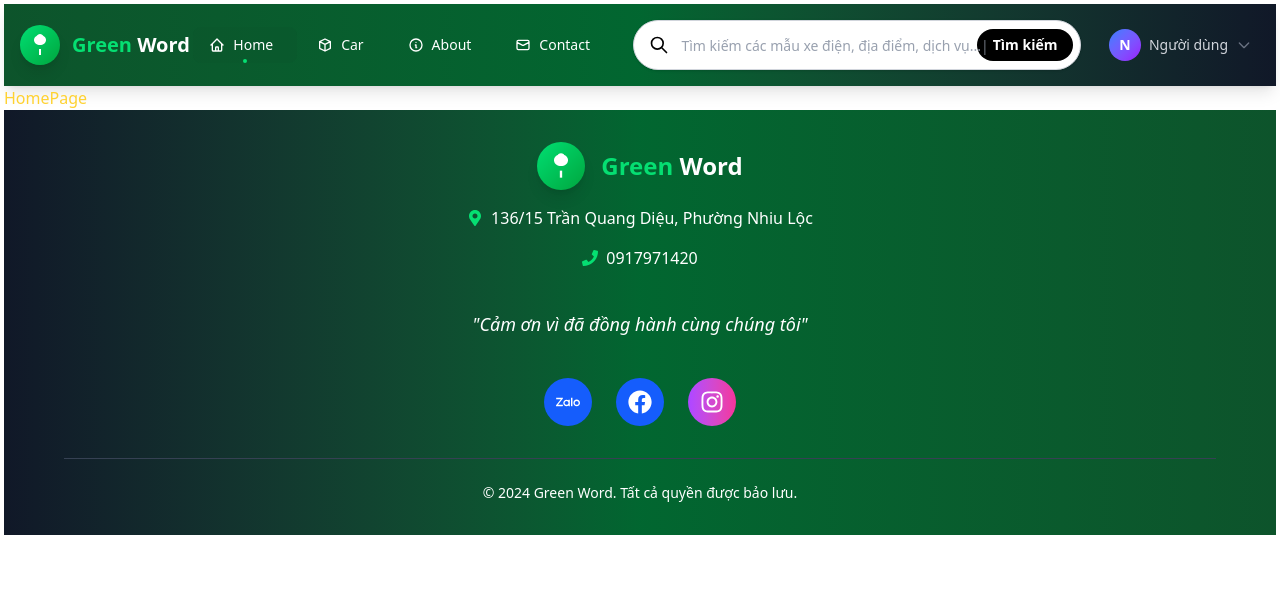
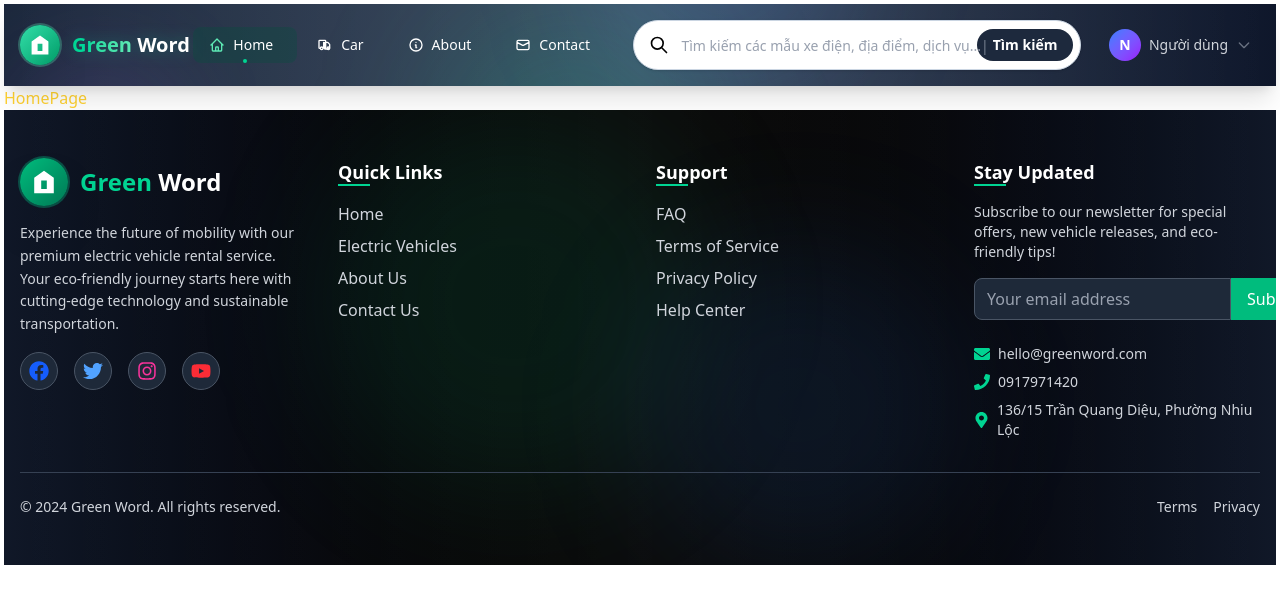
Before and after one commit to hnht95/SWP391-FE, a React (Vite) app: page / in a window 1280 px wide. Shown: the top 604 px of the page. Built offline with nearby package versions, Linux system fonts and the light colour scheme.

Commit message:
update header/footer UI

```diff
--- a/src/landing/user/component/Footer.tsx
+++ b/src/landing/user/component/Footer.tsx
@@ -1,91 +1,135 @@
 import React from "react";
-import { FaFacebook, FaInstagram, FaPhone, FaMapMarkerAlt } from "react-icons/fa";
+import { FaFacebook, FaInstagram, FaPhone, FaMapMarkerAlt, FaEnvelope, FaTwitter, FaYoutube } from "react-icons/fa";
 import { SiZalo } from "react-icons/si";
 
 const Footer = () => {
   return (
-    <footer className="bg-gradient-to-r from-gray-900 via-green-800 to-green-900 text-white py-8 px-4">
-      <div className="max-w-6xl mx-auto">
-        {/* Main Content */}
-        <div className="text-center space-y-6">
-          {/* Company Info */}
+    <footer className="bg-gradient-to-r from-gray-900 via-black to-gray-900 text-white py-12 px-4 relative overflow-hidden">
+      {/* Light reflection effects */}
+      <div className="absolute inset-0 bg-gradient-to-r from-transparent via-white/5 to-transparent"></div>
+      <div className="absolute top-0 left-1/4 w-96 h-96 bg-emerald-500/10 rounded-full blur-3xl"></div>
+      <div className="absolute bottom-0 right-1/4 w-80 h-80 bg-blue-500/10 rounded-full blur-3xl"></div>
+
+      <div className="relative z-10">
+        <div className="max-w-7xl mx-auto">
+          {/* Main Footer Content */}
+          <div className="grid grid-cols-1 md:grid-cols-2 lg:grid-cols-4 gap-8 mb-8">
+
+            {/* Company Information */}
             <div className="space-y-4">
-            <div className="flex items-center justify-center space-x-4">
-              <div className="w-12 h-12 bg-gradient-to-br from-green-400 to-green-600 rounded-full flex items-center justify-center shadow-lg">
-                <svg className="w-7 h-7 text-white" viewBox="0 0 24 24" fill="currentColor">
-                  {/* Tree trunk */}
-                  <path d="M12 16v6" stroke="currentColor" strokeWidth="2" fill="none"/>
-                  {/* Tree leaves - main canopy */}
-                  <path d="M12 2c-3 0-6 2-6 5s3 5 6 5 6-2 6-5-3-5-6-5z" fill="currentColor"/>
-                  {/* Tree leaves - smaller canopy */}
-                  <path d="M12 4c-2 0-4 1.5-4 3.5s2 3.5 4 3.5 4-1.5 4-3.5-2-3.5-4-3.5z" fill="currentColor"/>
-                  {/* Tree leaves - top */}
-                  <path d="M12 1c-1.5 0-3 1-3 2.5s1.5 2.5 3 2.5 3-1 3-2.5-1.5-2.5-3-2.5z" fill="currentColor"/>
+              <div className="flex items-center space-x-3">
+                <div className="w-12 h-12 bg-gradient-to-br from-emerald-500 to-emerald-700 rounded-full flex items-center justify-center shadow-2xl ring-2 ring-emerald-400/30 relative overflow-hidden group">
+                  <div className="absolute inset-0 bg-gradient-to-r from-transparent via-white/20 to-transparent opacity-0 group-hover:opacity-100 transition-opacity duration-500"></div>
+                  <div className="absolute -inset-1 bg-emerald-400/30 rounded-full blur-sm opacity-0 group-hover:opacity-100 transition-opacity duration-500"></div>
+                  <svg className="w-7 h-7 text-white" fill="currentColor" viewBox="0 0 20 20">
+                    <path fillRule="evenodd" d="M10 2L3 7v11h14V7l-7-5zM8 15V9h4v6H8z" clipRule="evenodd" />
                   </svg>
                 </div>
                 <h3 className="text-2xl font-bold text-white">
-                <span className="text-green-400">Green</span> Word
+                  <span className="text-emerald-400">Green</span> Word
                 </h3>
               </div>
-
-            {/* Address */}
-            <div className="flex items-center justify-center space-x-2 text-white">
-              <FaMapMarkerAlt className="text-green-400" />
-              <span>136/15 Trần Quang Diệu, Phường Nhiu Lộc</span>
-            </div>
-
-            {/* Phone */}
-            <div className="flex items-center justify-center space-x-2 text-white">
-              <FaPhone className="text-green-400" />
-              <span>0917971420</span>
+              <p className="text-gray-300 text-sm leading-relaxed">
+                Experience the future of mobility with our premium electric vehicle rental service.
+                Your eco-friendly journey starts here with cutting-edge technology and sustainable transportation.
+              </p>
+              <div className="flex space-x-4">
+                <a href="https://facebook.com" className="p-2 bg-gray-800 rounded-full hover:bg-gray-700 transition-colors duration-300 group border border-gray-600 relative overflow-hidden">
+                  <div className="absolute inset-0 bg-gradient-to-r from-transparent via-white/10 to-transparent -translate-x-full group-hover:translate-x-full transition-transform duration-700"></div>
+                  <div className="absolute -inset-1 bg-blue-500/20 rounded-full blur-sm opacity-0 group-hover:opacity-100 transition-opacity duration-300"></div>
+                  <FaFacebook className="w-5 h-5 text-blue-600 group-hover:text-blue-500 group-hover:scale-110 transition-all duration-300" />
+                </a>
+                <a href="https://twitter.com" className="p-2 bg-gray-800 rounded-full hover:bg-gray-700 transition-colors duration-300 group border border-gray-600 relative overflow-hidden">
+                  <div className="absolute inset-0 bg-gradient-to-r from-transparent via-white/10 to-transparent -translate-x-full group-hover:translate-x-full transition-transform duration-700"></div>
+                  <div className="absolute -inset-1 bg-blue-400/20 rounded-full blur-sm opacity-0 group-hover:opacity-100 transition-opacity duration-300"></div>
+                  <FaTwitter className="w-5 h-5 text-blue-400 group-hover:text-blue-300 group-hover:scale-110 transition-all duration-300" />
+                </a>
+                <a href="https://instagram.com" className="p-2 bg-gray-800 rounded-full hover:bg-gray-700 transition-colors duration-300 group border border-gray-600 relative overflow-hidden">
+                  <div className="absolute inset-0 bg-gradient-to-r from-transparent via-white/10 to-transparent -translate-x-full group-hover:translate-x-full transition-transform duration-700"></div>
+                  <div className="absolute -inset-1 bg-gradient-to-r from-purple-500/20 to-pink-500/20 rounded-full blur-sm opacity-0 group-hover:opacity-100 transition-opacity duration-300"></div>
+                  <FaInstagram className="w-5 h-5 text-pink-500 group-hover:text-pink-400 group-hover:scale-110 transition-all duration-300" />
+                </a>
+                <a href="https://youtube.com" className="p-2 bg-gray-800 rounded-full hover:bg-gray-700 transition-colors duration-300 group border border-gray-600 relative overflow-hidden">
+                  <div className="absolute inset-0 bg-gradient-to-r from-transparent via-white/10 to-transparent -translate-x-full group-hover:translate-x-full transition-transform duration-700"></div>
+                  <div className="absolute -inset-1 bg-red-500/20 rounded-full blur-sm opacity-0 group-hover:opacity-100 transition-opacity duration-300"></div>
+                  <FaYoutube className="w-5 h-5 text-red-500 group-hover:text-red-400 group-hover:scale-110 transition-all duration-300" />
+                </a>
               </div>
             </div>
 
-          {/* Thank you message */}
-          <div className="py-4">
-            <p className="text-lg text-white italic">
-              "Cảm ơn vì đã đồng hành cùng chúng tôi"
-            </p>
+            {/* Quick Links */}
+            <div className="space-y-4">
+              <h4 className="text-lg font-semibold text-white relative">
+                Quick Links
+                <div className="absolute bottom-0 left-0 w-8 h-0.5 bg-emerald-400"></div>
+              </h4>
+              <div className="space-y-2">
+                <a href="/" className="block text-gray-300 hover:text-emerald-400 transition-colors duration-300">Home</a>
+                <a href="/vehicles" className="block text-gray-300 hover:text-emerald-400 transition-colors duration-300">Electric Vehicles</a>
+                <a href="/about" className="block text-gray-300 hover:text-emerald-400 transition-colors duration-300">About Us</a>
+                <a href="/contact" className="block text-gray-300 hover:text-emerald-400 transition-colors duration-300">Contact Us</a>
+              </div>
             </div>
 
-          {/* Social Media Icons */}
-          <div className="flex justify-center space-x-6">
-            {/* Zalo */}
-            <a
-              href="https://zalo.me/0917971420"
-              target="_blank"
-              rel="noopener noreferrer"
-              className="p-3 bg-blue-600 rounded-full hover:bg-blue-700 transition-colors duration-300 group"
-            >
-              <SiZalo className="w-6 h-6 text-white group-hover:scale-110 transition-transform duration-300" />
-            </a>
+            {/* Support */}
+            <div className="space-y-4">
+              <h4 className="text-lg font-semibold text-white relative">
+                Support
+                <div className="absolute bottom-0 left-0 w-8 h-0.5 bg-emerald-400"></div>
+              </h4>
+              <div className="space-y-2">
+                <a href="/faq" className="block text-gray-300 hover:text-emerald-400 transition-colors duration-300">FAQ</a>
+                <a href="/terms" className="block text-gray-300 hover:text-emerald-400 transition-colors duration-300">Terms of Service</a>
+                <a href="/privacy" className="block text-gray-300 hover:text-emerald-400 transition-colors duration-300">Privacy Policy</a>
+                <a href="/help" className="block text-gray-300 hover:text-emerald-400 transition-colors duration-300">Help Center</a>
+              </div>
+            </div>
 
-            {/* Facebook */}
-            <a
-              href="https://facebook.com"
-              target="_blank"
-              rel="noopener noreferrer"
-              className="p-3 bg-blue-600 rounded-full hover:bg-blue-700 transition-colors duration-300 group"
-            >
-              <FaFacebook className="w-6 h-6 text-white group-hover:scale-110 transition-transform duration-300" />
-            </a>
-
-            {/* Instagram */}
-            <a
-              href="https://instagram.com"
-              target="_blank"
-              rel="noopener noreferrer"
-              className="p-3 bg-gradient-to-r from-purple-500 to-pink-500 rounded-full hover:from-purple-600 hover:to-pink-600 transition-all duration-300 group"
-            >
-              <FaInstagram className="w-6 h-6 text-white group-hover:scale-110 transition-transform duration-300" />
-            </a>
+            {/* Stay Updated & Contact */}
+            <div className="space-y-4">
+              <h4 className="text-lg font-semibold text-white relative">
+                Stay Updated
+                <div className="absolute bottom-0 left-0 w-8 h-0.5 bg-emerald-400"></div>
+              </h4>
+              <p className="text-gray-300 text-sm">
+                Subscribe to our newsletter for special offers, new vehicle releases, and eco-friendly tips!
+              </p>
+              <div className="flex">
+                <input
+                  type="email"
+                  placeholder="Your email address"
+                  className="flex-1 px-3 py-2 bg-gray-800 border border-gray-600 rounded-l-lg text-white placeholder-gray-400 focus:outline-none focus:ring-2 focus:ring-emerald-400 focus:border-transparent"
+                />
+                <button className="px-4 py-2 bg-emerald-500 hover:bg-emerald-600 text-white font-medium rounded-r-lg transition-colors duration-300">
+                  Subscribe
+                </button>
+              </div>
+              <div className="space-y-2 pt-2">
+                <div className="flex items-center space-x-2 text-gray-300">
+                  <FaEnvelope className="text-emerald-400" />
+                  <span className="text-sm">hello@greenword.com</span>
+                </div>
+                <div className="flex items-center space-x-2 text-gray-300">
+                  <FaPhone className="text-emerald-400" />
+                  <span className="text-sm">0917971420</span>
+                </div>
+                <div className="flex items-center space-x-2 text-gray-300">
+                  <FaMapMarkerAlt className="text-emerald-400" />
+                  <span className="text-sm">136/15 Trần Quang Diệu, Phường Nhiu Lộc</span>
+                </div>
+              </div>
             </div>
           </div>
 
           {/* Bottom Border */}
           <div className="mt-8 pt-6 border-t border-gray-700">
-          <div className="text-center text-sm text-white">
-            <p>&copy; 2024 Green Word. Tất cả quyền được bảo lưu.</p>
+            <div className="flex flex-col md:flex-row justify-between items-center text-sm text-gray-300">
+              <p>&copy; 2024 Green Word. All rights reserved.</p>
+              <div className="flex space-x-4 mt-2 md:mt-0">
+                <a href="/terms" className="hover:text-emerald-400 transition-colors duration-300">Terms</a>
+                <a href="/privacy" className="hover:text-emerald-400 transition-colors duration-300">Privacy</a>
+              </div>
+            </div>
           </div>
         </div>
       </div>
--- a/src/landing/user/component/Header.tsx
+++ b/src/landing/user/component/Header.tsx
@@ -4,24 +4,30 @@ import User from "./headerComponent/User";
 
 export default function Header() {
   return (
-    <header className="w-full bg-gradient-to-r from-green-900 via-green-800 to-gray-900 shadow-lg p-4">
+    <header className="w-full bg-gradient-to-r from-slate-800 via-slate-700 to-slate-900 shadow-xl p-4 relative overflow-hidden">
+      {/* Premium light effects */}
+      <div className="absolute inset-0 bg-gradient-to-r from-transparent via-white/8 to-transparent"></div>
+      <div className="absolute top-0 left-1/3 w-72 h-72 bg-emerald-400/15 rounded-full blur-3xl"></div>
+      <div className="absolute bottom-0 right-1/3 w-64 h-64 bg-blue-400/15 rounded-full blur-3xl"></div>
+      <div className="absolute top-1/2 left-0 w-48 h-48 bg-purple-400/10 rounded-full blur-2xl"></div>
+
+      <div className="relative z-10">
       <div className="flex items-center justify-between">
         {/* Logo */}
         <div className="flex items-center space-x-3">
-          <div className="w-10 h-10 bg-gradient-to-br from-green-400 to-green-600 rounded-full flex items-center justify-center shadow-lg">
-            <svg className="w-6 h-6 text-white" viewBox="0 0 24 24" fill="currentColor">
-              {/* Tree trunk */}
-              <path d="M12 16v6" stroke="currentColor" strokeWidth="2" fill="none"/>
-              {/* Tree leaves - main canopy */}
-              <path d="M12 2c-3 0-6 2-6 5s3 5 6 5 6-2 6-5-3-5-6-5z" fill="currentColor"/>
-              {/* Tree leaves - smaller canopy */}
-              <path d="M12 4c-2 0-4 1.5-4 3.5s2 3.5 4 3.5 4-1.5 4-3.5-2-3.5-4-3.5z" fill="currentColor"/>
-              {/* Tree leaves - top */}
-              <path d="M12 1c-1.5 0-3 1-3 2.5s1.5 2.5 3 2.5 3-1 3-2.5-1.5-2.5-3-2.5z" fill="currentColor"/>
+          <div className="w-10 h-10 bg-gradient-to-br from-emerald-400 to-emerald-600 rounded-full flex items-center justify-center shadow-2xl ring-2 ring-emerald-300/30 relative overflow-hidden group">
+            {/* Premium glowing effects */}
+            <div className="absolute inset-0 bg-gradient-to-r from-transparent via-white/25 to-transparent opacity-0 group-hover:opacity-100 transition-opacity duration-700"></div>
+            <div className="absolute -inset-2 bg-emerald-400/40 rounded-full blur-md opacity-0 group-hover:opacity-100 transition-opacity duration-500"></div>
+            <div className="absolute inset-0 bg-gradient-to-br from-white/20 to-transparent rounded-full"></div>
+            <svg className="w-6 h-6 text-white" fill="currentColor" viewBox="0 0 20 20">
+              <path fillRule="evenodd" d="M10 2L3 7v11h14V7l-7-5zM8 15V9h4v6H8z" clipRule="evenodd" />
             </svg>
           </div>
-          <div className="text-xl font-bold text-white">
-            <span className="text-green-400">Green</span> Word
+          <div className="text-xl font-bold text-white relative">
+            <span className="text-emerald-400 bg-gradient-to-r from-emerald-400 to-emerald-300 bg-clip-text text-transparent">Green</span> Word
+            {/* Text glow effect */}
+            <div className="absolute inset-0 text-emerald-400/30 blur-sm -z-10">Green Word</div>
           </div>
         </div>
 
@@ -34,6 +40,7 @@ export default function Header() {
         {/* User info */}
         <User />
       </div>
+      </div>
     </header>
   );
 }
--- a/src/landing/user/component/headerComponent/Navbar.tsx
+++ b/src/landing/user/component/headerComponent/Navbar.tsx
@@ -29,7 +29,8 @@ const Navbar: React.FC<NavbarProps> = ({ className = "", onNavigate }) => {
       path: '/CarCar',
       icon: (
         <svg className="w-4 h-4" fill="none" stroke="currentColor" viewBox="0 0 24 24">
-          <path strokeLinecap="round" strokeLinejoin="round" strokeWidth={2} d="M20 7l-8-4-8 4m16 0l-8 4m8-4v10l-8 4m0-10L4 7m8 4v10M4 7v10l8 4" />
+          <path strokeLinecap="round" strokeLinejoin="round" strokeWidth={2} d="M9 17a2 2 0 11-4 0 2 2 0 014 0zM19 17a2 2 0 11-4 0 2 2 0 014 0z"/>
+          <path strokeLinecap="round" strokeLinejoin="round" strokeWidth={2} d="M13 16V6a1 1 0 00-1-1H4a1 1 0 00-1 1v10a1 1 0 001 1h1m8-1a1 1 0 01-1-1V9a1 1 0 011-1h2.586a1 1 0 01.707.293l2.414 2.414a1 1 0 01.293.707V16a1 1 0 01-1 1h-1m-6 0a1 1 0 001 1h4a1 1 0 001-1m-6 0V9a1 1 0 00-1-1v8a1 1 0 001 1z"/>
         </svg>
       )
     },
@@ -70,8 +71,8 @@ const Navbar: React.FC<NavbarProps> = ({ className = "", onNavigate }) => {
             className={`
               relative flex items-center space-x-2 px-4 py-2 rounded-lg font-medium text-sm transition-all duration-300 ease-in-out
               ${activeItem === item.label
-                ? 'text-white bg-green-900/30'
-                : 'text-white hover:text-white hover:bg-gray-800'
+                ? 'text-white bg-emerald-900/30'
+                : 'text-white hover:text-emerald-300 hover:bg-slate-700'
               }
               group
             `}
@@ -80,8 +81,8 @@ const Navbar: React.FC<NavbarProps> = ({ className = "", onNavigate }) => {
             <span className={`
               transition-colors duration-300
               ${activeItem === item.label
-                ? 'text-white'
-                : 'text-white group-hover:text-white'
+                ? 'text-emerald-300'
+                : 'text-white group-hover:text-emerald-300'
               }
             `}>
               {item.icon}
@@ -92,18 +93,18 @@ const Navbar: React.FC<NavbarProps> = ({ className = "", onNavigate }) => {
 
             {/* Active indicator */}
             {activeItem === item.label && (
-              <div className="absolute bottom-0 left-1/2 transform -translate-x-1/2 w-1 h-1 bg-green-400 rounded-full"></div>
+              <div className="absolute bottom-0 left-1/2 transform -translate-x-1/2 w-1 h-1 bg-emerald-400 rounded-full"></div>
             )}
 
             {/* Hover effect */}
-            <div className="absolute inset-0 rounded-lg bg-green-400 opacity-0 group-hover:opacity-10 transition-opacity duration-300"></div>
+            <div className="absolute inset-0 rounded-lg bg-emerald-400 opacity-0 group-hover:opacity-10 transition-opacity duration-300"></div>
           </button>
         ))}
       </div>
 
       {/* Mobile Menu Button */}
       <div className="sm:hidden">
-        <button className="p-2 rounded-lg text-white hover:text-white hover:bg-gray-800 transition-colors duration-300">
+        <button className="p-2 rounded-lg text-white hover:text-emerald-300 hover:bg-slate-700 transition-colors duration-300">
           <svg className="w-6 h-6" fill="none" stroke="currentColor" viewBox="0 0 24 24">
             <path strokeLinecap="round" strokeLinejoin="round" strokeWidth={2} d="M4 6h16M4 12h16M4 18h16" />
           </svg>
--- a/src/landing/user/component/headerComponent/Search.tsx
+++ b/src/landing/user/component/headerComponent/Search.tsx
@@ -60,7 +60,7 @@ const Search: React.FC<SearchProps> = ({
             type="text"
             value={searchQuery}
             onChange={handleInputChange}
-            className="w-full px-4 py-3 pl-12 pr-16 text-white font-bold bg-white border border-gray-300 rounded-full focus:outline-none focus:ring-2 focus:ring-green-400 focus:border-transparent transition-all duration-300 shadow-sm hover:shadow-md placeholder-gray-400"
+            className="w-full px-4 py-3 pl-12 pr-16 text-slate-800 font-bold bg-white border border-slate-300 rounded-full focus:outline-none focus:ring-2 focus:ring-emerald-400 focus:border-transparent transition-all duration-300 shadow-sm hover:shadow-md placeholder-slate-400"
             placeholder=""
           />
 
@@ -84,7 +84,7 @@ const Search: React.FC<SearchProps> = ({
           {/* Search Button */}
           <button
             type="submit"
-            className="absolute right-2 top-1/2 transform -translate-y-1/2 px-4 py-1.5 bg-black text-white text-sm font-bold rounded-full hover:bg-gray-800 focus:outline-none focus:ring-2 focus:ring-green-400 focus:ring-offset-2 transition-colors duration-200"
+            className="absolute right-2 top-1/2 transform -translate-y-1/2 px-4 py-1.5 bg-slate-800 text-white text-sm font-bold rounded-full hover:bg-slate-700 focus:outline-none focus:ring-2 focus:ring-emerald-400 focus:ring-offset-2 transition-colors duration-200"
           >
             Tìm kiếm
           </button>
@@ -103,17 +103,17 @@ const Search: React.FC<SearchProps> = ({
 
       {/* Search Suggestions Dropdown (Optional) */}
       {searchQuery && (
-        <div className="absolute top-full left-0 right-0 mt-2 bg-gray-800 border border-gray-600 rounded-lg shadow-lg z-50 max-h-60 overflow-y-auto">
+        <div className="absolute top-full left-0 right-0 mt-2 bg-slate-800 border border-slate-600 rounded-lg shadow-lg z-50 max-h-60 overflow-y-auto">
           <div className="p-3">
             <p className="text-sm text-gray-500 mb-2">Gợi ý tìm kiếm:</p>
             <div className="space-y-1">
-              <button className="w-full text-left px-3 py-2 text-sm text-white hover:bg-gray-700 rounded transition-colors duration-200">
+              <button className="w-full text-left px-3 py-2 text-sm text-white hover:bg-slate-700 rounded transition-colors duration-200">
                 🚗 {searchQuery} - Xe điện
               </button>
-              <button className="w-full text-left px-3 py-2 text-sm text-white hover:bg-gray-700 rounded transition-colors duration-200">
+              <button className="w-full text-left px-3 py-2 text-sm text-white hover:bg-slate-700 rounded transition-colors duration-200">
                 🔧 {searchQuery} - địa điểm
               </button>
-              <button className="w-full text-left px-3 py-2 text-sm text-white hover:bg-gray-700 rounded transition-colors duration-200">
+              <button className="w-full text-left px-3 py-2 text-sm text-white hover:bg-slate-700 rounded transition-colors duration-200">
                 🛠️ {searchQuery} - dịch vụ
 
               </button>
--- a/src/landing/user/component/headerComponent/User.tsx
+++ b/src/landing/user/component/headerComponent/User.tsx
@@ -25,7 +25,7 @@ const User: React.FC<UserProps> = ({
       {/* User Avatar Button */}
       <button
         onClick={() => setIsDropdownOpen(!isDropdownOpen)}
-        className="flex items-center space-x-2 p-2 rounded-full hover:bg-gray-800 transition-colors duration-200 focus:outline-none focus:ring-2 focus:ring-green-400"
+        className="flex items-center space-x-2 p-2 rounded-full hover:bg-slate-700 transition-colors duration-200 focus:outline-none focus:ring-2 focus:ring-emerald-400"
       >
         {/* Avatar */}
         <div className="w-8 h-8 rounded-full bg-gradient-to-br from-blue-500 to-purple-600 flex items-center justify-center text-white font-semibold text-sm">
@@ -60,11 +60,11 @@ const User: React.FC<UserProps> = ({
 
       {/* Dropdown Menu */}
       {isDropdownOpen && (
-        <div className="absolute right-0 mt-2 w-48 bg-gray-800 rounded-lg shadow-lg border border-gray-600 py-1 z-50">
+        <div className="absolute right-0 mt-2 w-48 bg-slate-800 rounded-lg shadow-lg border border-slate-600 py-1 z-50">
           {/* User Info */}
-          <div className="px-4 py-3 border-b border-gray-600">
-            <p className="text-sm font-medium text-gray-100">{userName}</p>
-            <p className="text-xs text-gray-400">Thành viên</p>
+          <div className="px-4 py-3 border-b border-slate-600">
+            <p className="text-sm font-medium text-white">{userName}</p>
+            <p className="text-xs text-slate-300">Thành viên</p>
           </div>
 
           {/* Logout Button */}
```
Lines whose indentation alone changed are shown as unchanged.
